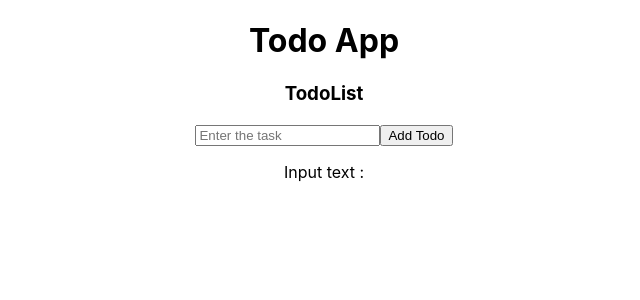
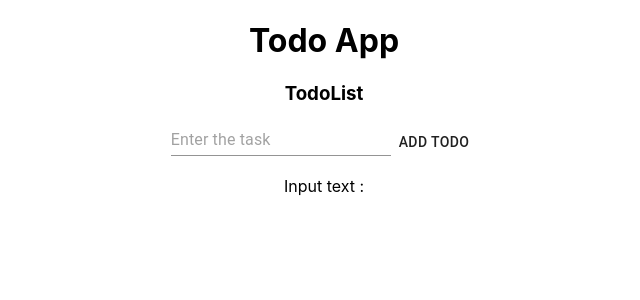
Before and after one commit to Ravitejac6/TodoList-React, a React (Create React App) app: page / in a window 1280 px wide. Shown: the top 300 px of the page, without its empty margins (316-956 px from the left). Built offline with nearby package versions, Linux system fonts and the light colour scheme; the HTML template or start-up script is replaced by a standard one.

Commit message:
Material UI core added

```diff
--- a/package.json
+++ b/package.json
@@ -3,6 +3,7 @@
   "version": "0.1.0",
   "private": true,
   "dependencies": {
+    "@material-ui/core": "^4.11.3",
     "@testing-library/jest-dom": "^5.11.9",
     "@testing-library/react": "^11.2.5",
     "@testing-library/user-event": "^12.7.1",
--- a/src/components/Todo.tsx
+++ b/src/components/Todo.tsx
@@ -1,13 +1,17 @@
 import * as React from 'react';
+import { List } from "@material-ui/core";
+
 interface Props{
-    arr: Todo[];
+    todos: Todo[];
 }
-export const Todo: React.FC<Props> = ({arr}) =>(
-    <React.Fragment>
+export const Todo: React.FC<Props> = ({todos}) =>{
+    return (
+        <List>
         {
-            arr.map((item:Todo) =>(
-                <div key={item.id}>{item.text}</div>
+            todos.map((item:Todo) =>(
+                <div className="todo-item" key={item.id}>{item.text}</div>
             ))
         }
-    </React.Fragment>
-)
+        </List>
+    );
+}
--- a/src/components/TodoForm.tsx
+++ b/src/components/TodoForm.tsx
@@ -1,6 +1,8 @@
 import {useState} from 'react';
 import * as React from 'react';
 import { Todo } from './Todo';
+import { Button, TextField } from "@material-ui/core";
+
 interface Props{
     onSubmit :(todo:Todo) => void;
 }
@@ -17,7 +19,7 @@ export const TodoForm:React.FunctionComponent<Props> = (props) =>{
         setInput('');
     }
 
-    const handleChange = (e:React.ChangeEvent<HTMLInputElement>) =>{
+    const handleChange = (e:React.ChangeEvent<HTMLTextAreaElement | HTMLInputElement>) =>{
        // console.log(e.target.value);
        setInput(e.target.value);
     }
@@ -25,8 +27,8 @@ export const TodoForm:React.FunctionComponent<Props> = (props) =>{
     return(
         <div>
             <form onSubmit = {(e) =>handleSubmit(e)}>
-                <input type="text" placeholder="Enter the task" onChange={(e) => handleChange(e)} value={input}></input>
-                <button> Add Todo</button>
+                <TextField type="text" placeholder="Enter the task" onChange={(e) => handleChange(e)} value={input}/>
+                <Button> Add Todo</Button>
             </form>
             <p>Input text :{input}</p>
         </div>
--- a/src/components/TodoList.tsx
+++ b/src/components/TodoList.tsx
@@ -15,7 +15,7 @@ export const TodoList = () =>{
         <div>
             <h3>TodoList</h3>
             <TodoForm onSubmit= {(todo:Todo) => addTodo(todo)}/>
-            <Todo arr={todos}/>
+            <Todo todos={todos}/>
         </div>
     );
 }
```
Also changed, not shown: 1 other file (tests, documents, lock files or other folders).
